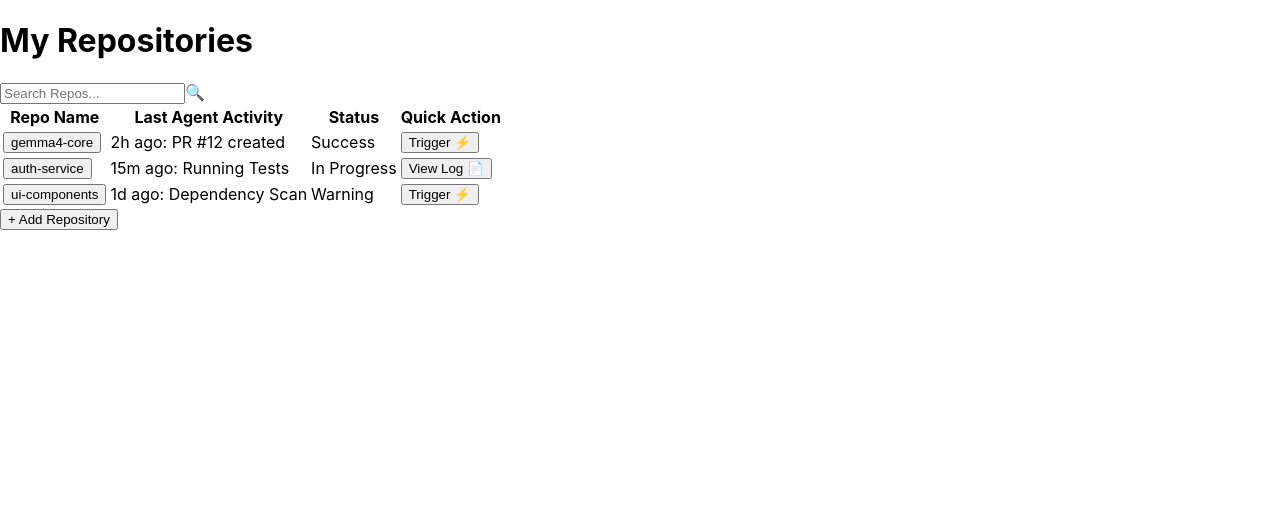
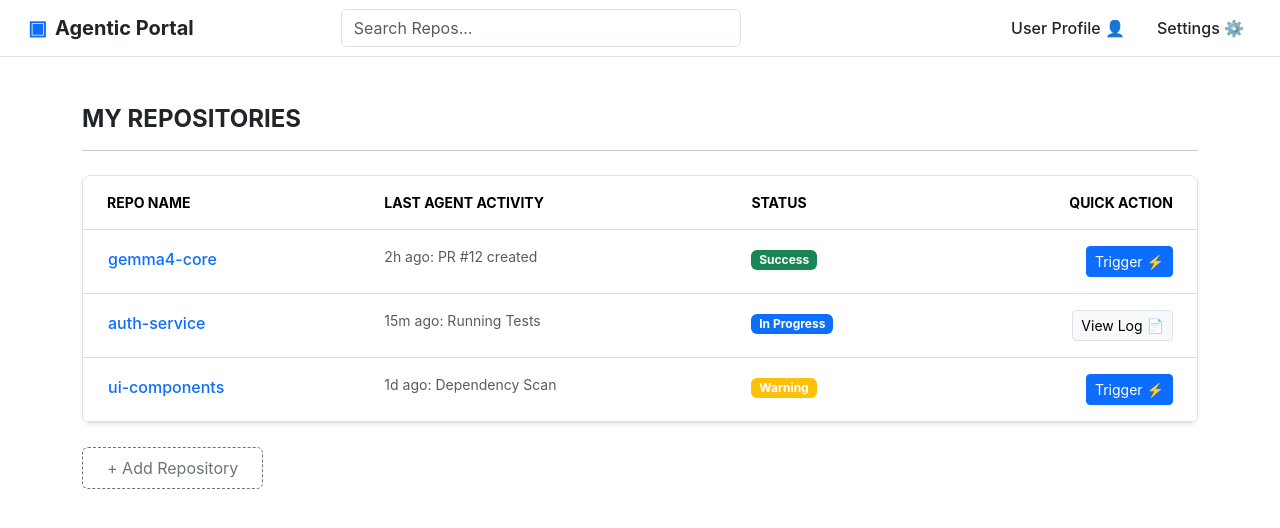
Before and after one commit to hieu-van-nguyen/agentic-workflow-app, a React (Create React App) app: page / in a window 1280 px wide. Shown: the top 528 px of the page. Built offline with nearby package versions, Linux system fonts and the light colour scheme.

Commit message:
update Dashboard List Style

```diff
--- a/src/components/Dashboard.tsx
+++ b/src/components/Dashboard.tsx
@@ -1,23 +1,24 @@
 import React, { useState } from 'react';
 import { Repository, View } from '../types';
 import { MOCK_REPOS } from '../mocks/data';
+import { Navbar, Nav, Container, Form, Table, Badge, Button } from 'react-bootstrap';
 
 interface RepoDashboardProps {
   onNavigate: (view: View, repoId?: string) => void;
 }
 
 const StatusBadge = ({ status }: { status: Repository['status'] }) => {
-  const colors: Record<string, string> = {
-    Success: 'bg-green-100 text-green-800',
-    'In Progress': 'bg-blue-100 text-blue-800',
-    Warning: 'bg-yellow-100 text-yellow-800',
-    Failure: 'bg-red-100 text-red-800',
+  const variantMap: Record<string, string> = {
+    Success: 'success',
+    'In Progress': 'primary',
+    Warning: 'warning',
+    Failure: 'danger',
   };
 
   return (
-    <span className={`px-2 py-1 rounded-full text-xs font-medium ${colors[status]}`}>
+    <Badge bg={variantMap[status] || 'secondary'}>
       {status}
-    </span>
+    </Badge>
   );
 };
 
@@ -29,76 +30,101 @@ export const RepoDashboard: React.FC<RepoDashboardProps> = ({ onNavigate }) => {
   );
 
   return (
-    <div className="p-8 max-w-6xl mx-auto">
-      <header className="flex justify-between items-center mb-8">
-        <h1 className="text-2xl font-bold text-gray-800">My Repositories</h1>
-        <div className="relative">
-          <input
+    <div style={{ minHeight: '100vh' }}>
+      <Navbar bg="white" expand="lg" className="border-bottom px-3 py-2 sticky-top">
+        <Container fluid>
+          <Navbar.Brand href="#home" className="fw-bold text-dark d-flex align-items-center gap-2">
+            <span className="text-primary">▣</span> Agentic Portal
+          </Navbar.Brand>
+
+          <Form.Control
             type="text"
             placeholder="Search Repos..."
-            className="pl-10 pr-4 py-2 border rounded-lg focus:ring-2 focus:ring-blue-500 outline-none w-64"
+            className="mx-auto d-flex align-items-center"
+            style={{ maxWidth: '400px' }}
             value={searchQuery}
             onChange={(e) => setSearchQuery(e.target.value)}
           />
-          <span className="absolute left-3 top-2.5 text-gray-400">🔍</span>
-        </div>
-      </header>
 
-      <div className="bg-white shadow-sm border rounded-xl overflow-hidden">
-        <table className="w-full text-left border-collapse">
-          <thead className="bg-gray-50 border-b text-gray-600 text-sm uppercase tracking-wider">
+          <Nav className="ms-auto d-flex gap-3 align-items-center">
+            <Nav.Link href="#profile" className="text-dark text-decoration-none small fw-medium">
+              User Profile 👤
+            </Nav.Link>
+            <Nav.Link href="#settings" className="text-dark text-decoration-none small fw-medium">
+              Settings ⚙️
+            </Nav.Link>
+          </Nav>
+        </Container>
+      </Navbar>
+
+      <Container className="py-5 max-width-6xl">
+        <h1 className="h4 fw-bold text-uppercase tracking-wide mb-2">My Repositories</h1>
+        <hr className="mb-4" />
+
+        <div className="shadow-sm border rounded-3 overflow-hidden">
+          <Table hover responsive className="mb-0">
+            <thead className="bg-light text-secondary text-uppercase small">
               <tr>
-              <th className="px-6 py-3 font-semibold">Repo Name</th>
-              <th className="px-6 py-3 font-semibold">Last Agent Activity</th>
-              <th className="px-6 py-3 font-semibold">Status</th>
-              <th className="px-6 py-3 font-semibold text-right">Quick Action</th>
+                <th className="px-4 py-3">Repo Name</th>
+                <th className="px-4 py-3">Last Agent Activity</th>
+                <th className="px-4 py-3">Status</th>
+                <th className="px-4 py-3 text-end">Quick Action</th>
               </tr>
             </thead>
-          <tbody className="divide-y">
+            <tbody>
               {filteredRepos.map(repo => (
-              <tr key={repo.id} className="hover:bg-gray-50 transition-colors">
-                <td className="px-6 py-4">
-                  <button
+                <tr key={repo.id}>
+                  <td className="px-4 py-3">
+                    <Button
+                      variant="link"
+                      className="text-decoration-none fw-medium p-0"
                       onClick={() => onNavigate('Insights', repo.id)}
-                    className="text-blue-600 font-medium hover:underline"
                     >
                       {repo.name}
-                  </button>
+                    </Button>
                   </td>
-                <td className="px-6 py-4 text-gray-500 text-sm">
+                  <td className="px-4 py-3 text-muted small">
                     {repo.lastActivity}
                   </td>
-                <td className="px-6 py-4">
+                  <td className="px-4 py-3">
                     <StatusBadge status={repo.status} />
                   </td>
-                <td className="px-6 py-4 text-right">
+                  <td className="px-4 py-3 text-end">
                     {repo.status === 'In Progress' ? (
-                    <button
+                      <Button
+                        variant="light"
+                        size="sm"
+                        className="border"
                         onClick={() => onNavigate('Monitor', repo.id)}
-                      className="text-xs px-3 py-1.5 bg-gray-100 hover:bg-gray-200 text-gray-700 rounded-md transition-colors"
                       >
                         View Log 📄
-                    </button>
+                      </Button>
                     ) : (
-                    <button
+                      <Button
+                        variant="primary"
+                        size="sm"
                         onClick={() => onNavigate('Insights', repo.id)}
-                      className="text-xs px-3 py-1.5 bg-blue-600 hover:bg-blue-700 text-white rounded-md transition-colors"
                       >
                         Trigger ⚡
-                    </button>
+                      </Button>
                     )}
                   </td>
                 </tr>
               ))}
             </tbody>
-        </table>
+          </Table>
         </div>
 
-      <div className="mt-6 flex justify-start">
-        <button className="px-4 py-2 border-2 border-dashed border-gray-300 text-gray-500 hover:border-blue-400 hover:text-blue-600 rounded-lg transition-all text-sm font-medium">
+        <div className="mt-4">
+          <Button
+            variant="outline-secondary"
+            className="border-dashed py-2 px-4"
+            style={{ borderStyle: 'dashed' }}
+          >
             + Add Repository
-        </button>
+          </Button>
         </div>
+      </Container>
     </div>
   );
 };
--- a/src/index.tsx
+++ b/src/index.tsx
@@ -1,5 +1,6 @@
 import React from 'react';
 import ReactDOM from 'react-dom/client';
+import 'bootstrap/dist/css/bootstrap.min.css';
 import './index.css';
 import App from './App';
 import reportWebVitals from './reportWebVitals';
```
Also changed, not shown: package.json (+7 -0 lines), 1 other file (tests, documents, lock files or other folders). Lines whose indentation alone changed are shown as unchanged.
